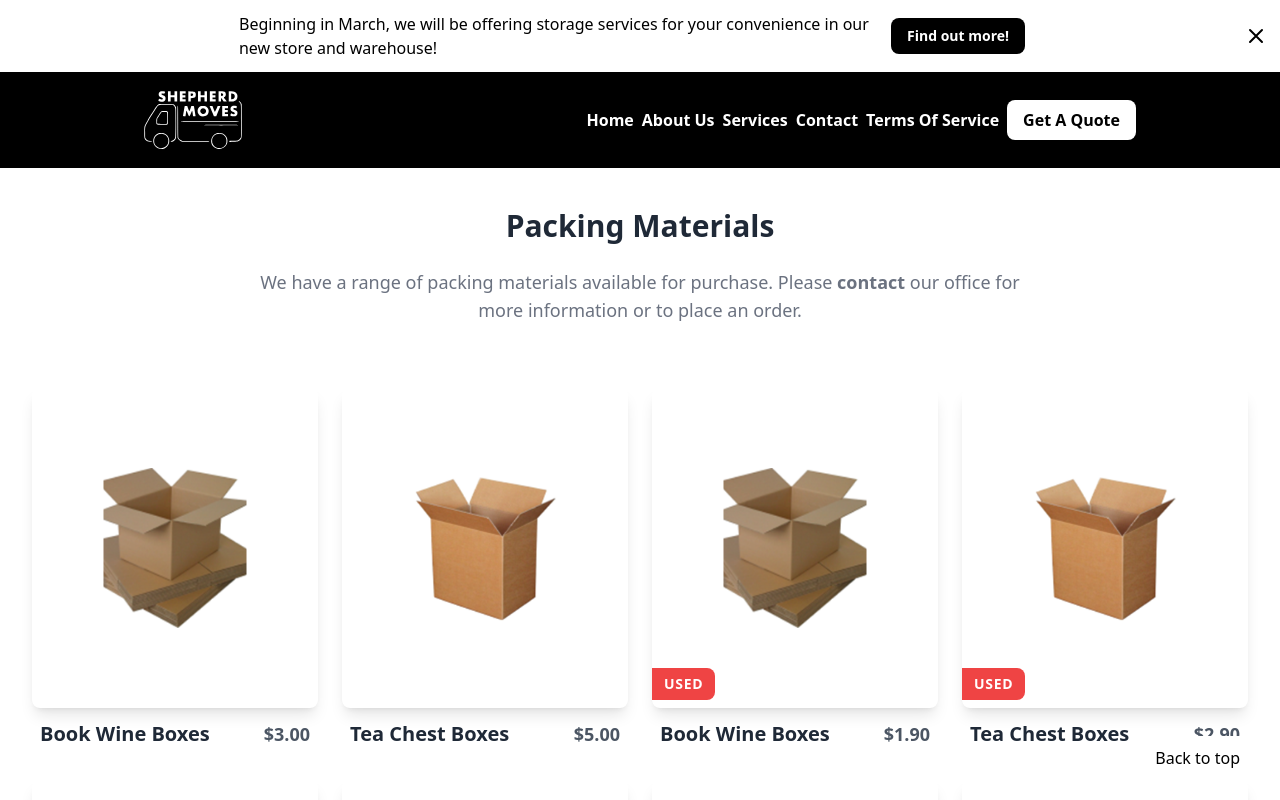
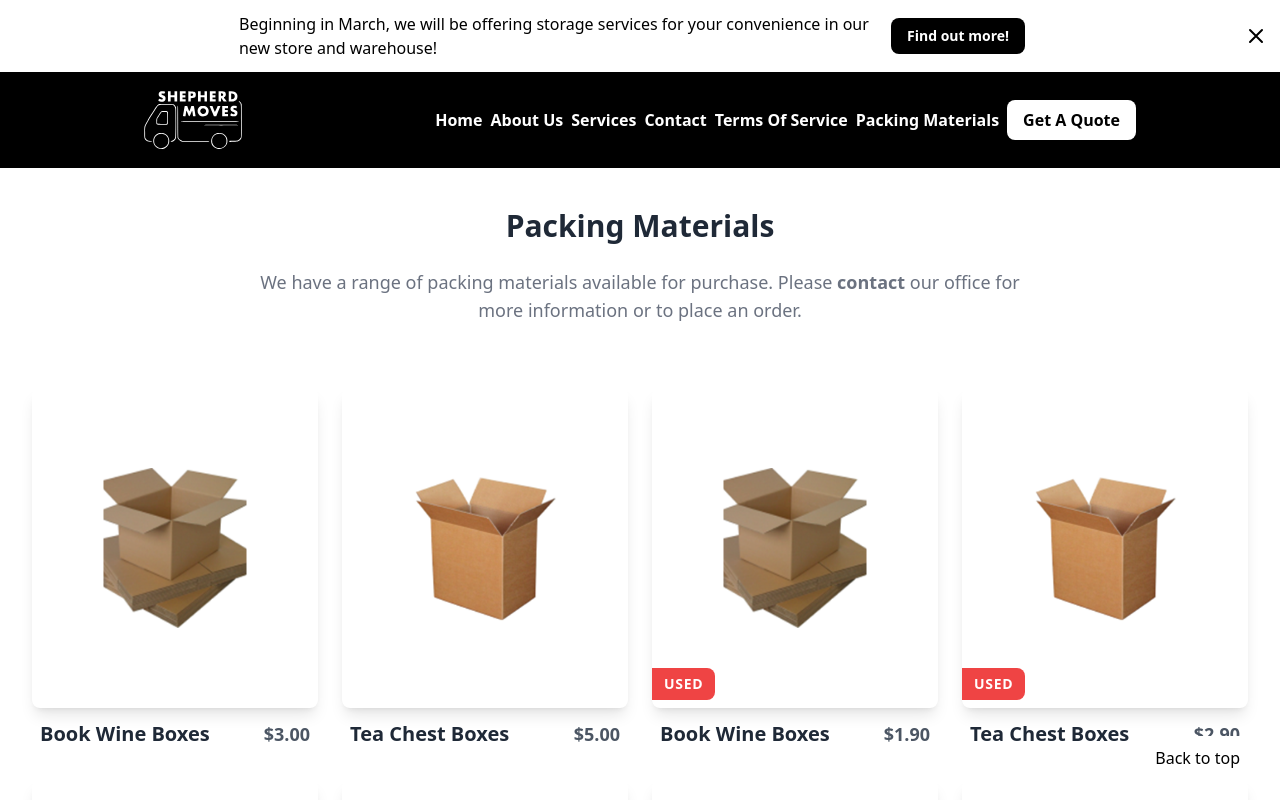
Before and after one commit to shepherd-moves/sm-next, a Next.js app: page /packing-materials in a window 1280 px wide. Shown: the top 800 px of the page. Built offline with nearby package versions, Linux system fonts and the light colour scheme.

Commit message:
Changed 'alt' text for images on packing materials page and PM Link to Navbar

```diff
--- a/components/Navbar.tsx
+++ b/components/Navbar.tsx
@@ -133,6 +133,9 @@ function Navbar() {
             <li>
               <Link href="/terms">Terms of Service</Link>
             </li>
+            <li>
+              <Link href="/packing-materials">Packing Materials</Link>
+            </li>
 
             <Link
               href="/quote"
--- a/pages/packing-materials/index.tsx
+++ b/pages/packing-materials/index.tsx
@@ -172,7 +172,7 @@ const PackingMaterials = () => {
               <img
                 src={item.image}
                 loading="lazy"
-                alt="Photo by Austin Wade"
+                alt={item.title}
                 className="w-full h-full object-cover scale-50 object-center group-hover:scale-110 transition duration-500 ease-in-out"
               />
 
```
